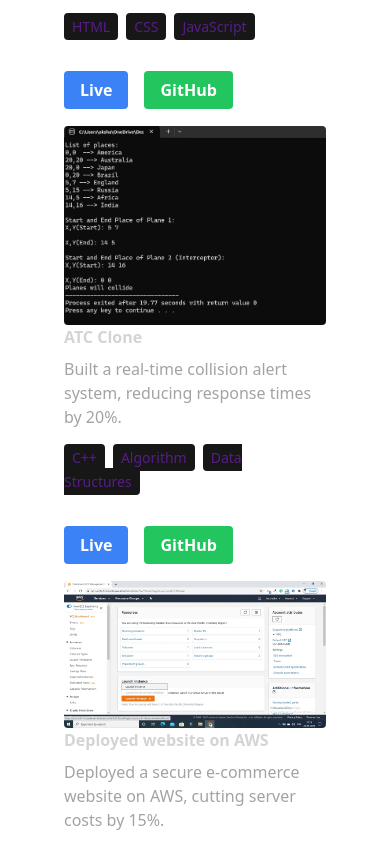
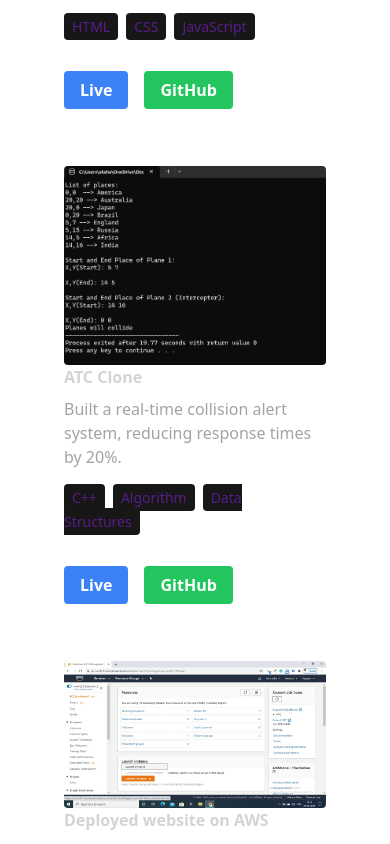
Before and after one commit to akshatmikki/Porfolio, a React (Vite) app: page / in a window 390 px wide. Shown: the part 3480-4324 px from the top of the page. Built offline with nearby package versions, Linux system fonts and the light colour scheme.

Commit message:
Update Projects.jsx

```diff
--- a/src/components/Projects.jsx
+++ b/src/components/Projects.jsx
@@ -19,7 +19,7 @@ const Projects = ({ isDarkMode }) => {
       <div className=" max-[768px]:hidden">
         {PROJECTS.map((project, index) =>
           index % 2 == 0 ? (
-            <div key={index} className=" flex flex-wrap lg:justify-center">
+            <div key={index} className=" flex flex-wrap lg:justify-center mb-20">
               <motion.div
                 whileInView={{ opacity: 1, y: 0 }}
                 viewport={{ once: true }}
@@ -90,7 +90,7 @@ const Projects = ({ isDarkMode }) => {
               </motion.div>
             </div>
           ) : (
-            <div key={index} className=" flex flex-wrap lg:justify-center">
+            <div key={index} className=" flex flex-wrap lg:justify-center mb-20">
               <motion.div
                 whileInView={{ opacity: 1, y: 0 }}
                 viewport={{ once: true }}
@@ -165,7 +165,7 @@ const Projects = ({ isDarkMode }) => {
       </div>
       <div className=" min-[769px]:hidden">
         {PROJECTS.map((project, index) => (
-          <div key={index} className=" mb-6 flex flex-wrap lg:justify-center">
+          <div key={index} className=" mb-16 flex flex-wrap lg:justify-center">
             <motion.div
               whileInView={{ opacity: 1, y: 0 }}
               viewport={{ once: true }}
```
